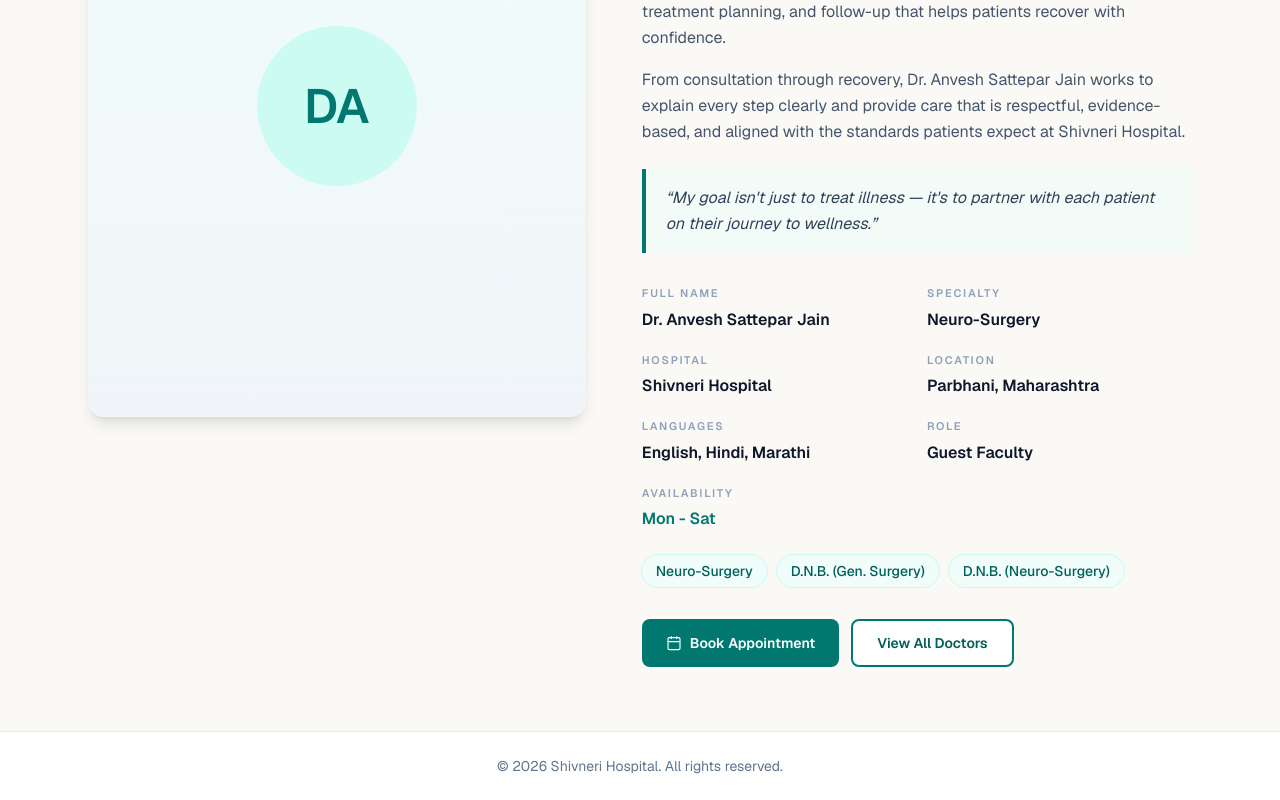
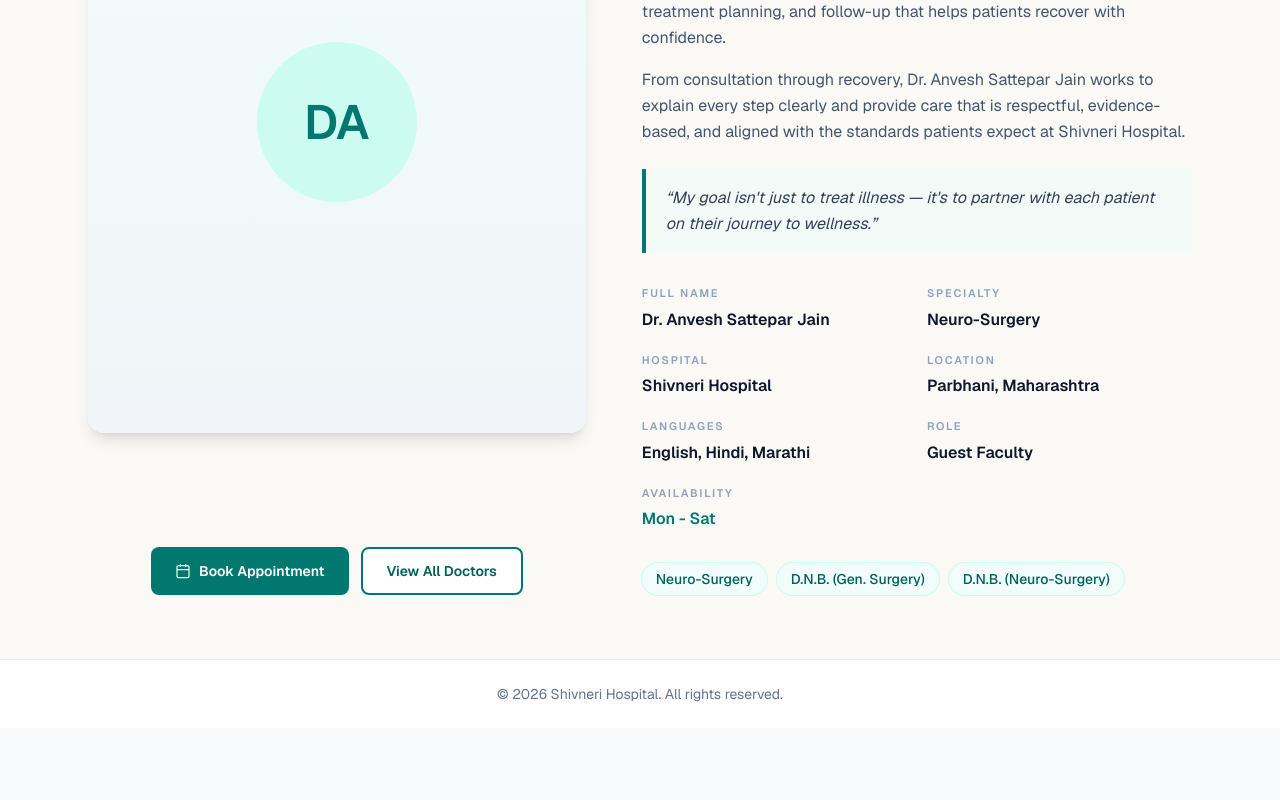
Before and after one commit to rp98nt/shivnerihospital, a Next.js app: page /team-of-doctors/anvesh-sattepar-jain in a window 1280 px wide. Shown: the part 1038-1838 px from the top of the page. After the commit the page ends 1766 px from the top, so only its background shows below. Built offline with nearby package versions, Linux system fonts and the light colour scheme; no server answers; the database is empty.

Commit message:
fix: move about-section buttons under photos aligned with tags
Place Book Appointment and View All Doctors below the image column, centered and bottom-aligned with expertise tags.

```diff
--- a/components/doctor-profile-about.tsx
+++ b/components/doctor-profile-about.tsx
@@ -30,13 +30,13 @@ export function DoctorProfileAbout({
   return (
     <section className="border-t border-slate-200 bg-[#faf9f6] py-12 sm:py-16">
       <div className="mx-auto max-w-6xl px-4 sm:px-6">
-        <div className="grid items-start gap-10 overflow-visible lg:grid-cols-[0.95fr_1.05fr] lg:gap-14">
+        <div className="grid items-stretch gap-10 overflow-visible lg:grid-cols-[0.95fr_1.05fr] lg:gap-14">
           <div
-            className={
+            className={`flex flex-col ${
               aboutInsetUrl || profileDisplay?.experienceBadge
                 ? "relative z-20 overflow-visible"
-                : undefined
-            }
+                : ""
+            }`}
           >
             <div className="hidden lg:block" aria-hidden>
               <span className="invisible inline-flex items-center gap-2 rounded-full border border-teal-200 bg-teal-50 px-4 py-1.5 text-xs font-semibold uppercase tracking-[0.18em] text-teal-800">
@@ -56,9 +56,25 @@ export function DoctorProfileAbout({
                 experienceBadge={profileDisplay?.experienceBadge}
               />
             </div>
+
+            <div className="mt-6 flex flex-wrap justify-center gap-3 lg:mt-auto lg:pt-8">
+              <Link
+                href={getDoctorAppointmentPath(doctor.slug)}
+                className="inline-flex items-center justify-center gap-2 rounded-lg bg-teal-700 px-6 py-3 text-sm font-semibold text-white transition hover:bg-teal-600"
+              >
+                <CalendarIcon className="h-4 w-4" />
+                Book Appointment
+              </Link>
+              <Link
+                href="/team-of-doctors"
+                className="inline-flex items-center justify-center gap-2 rounded-lg border-2 border-teal-700 bg-white px-6 py-3 text-sm font-semibold text-teal-800 transition hover:bg-teal-50"
+              >
+                View All Doctors
+              </Link>
+            </div>
           </div>
 
-          <div className="min-w-0">
+          <div className="flex min-w-0 flex-col">
             <span className="inline-flex items-center gap-2 rounded-full border border-teal-200 bg-teal-50 px-4 py-1.5 text-xs font-semibold uppercase tracking-[0.18em] text-teal-800">
               <span className="h-1.5 w-1.5 rounded-full bg-teal-600" />
               About Me
@@ -115,7 +131,7 @@ export function DoctorProfileAbout({
               />
             </dl>
 
-            <div className="mt-6 flex flex-wrap gap-2.5">
+            <div className="mt-6 flex flex-wrap gap-2.5 lg:mt-auto lg:pt-8">
               {expertiseTags.map((tag) => (
                 <span
                   key={tag}
@@ -124,22 +140,6 @@ export function DoctorProfileAbout({
                   {tag}
                 </span>
               ))}
-            </div>
-
-            <div className="mt-8 flex flex-wrap gap-3">
-              <Link
-                href={getDoctorAppointmentPath(doctor.slug)}
-                className="inline-flex items-center justify-center gap-2 rounded-lg bg-teal-700 px-6 py-3 text-sm font-semibold text-white transition hover:bg-teal-600"
-              >
-                <CalendarIcon className="h-4 w-4" />
-                Book Appointment
-              </Link>
-              <Link
-                href="/team-of-doctors"
-                className="inline-flex items-center justify-center gap-2 rounded-lg border-2 border-teal-700 bg-white px-6 py-3 text-sm font-semibold text-teal-800 transition hover:bg-teal-50"
-              >
-                View All Doctors
-              </Link>
             </div>
           </div>
         </div>
```
